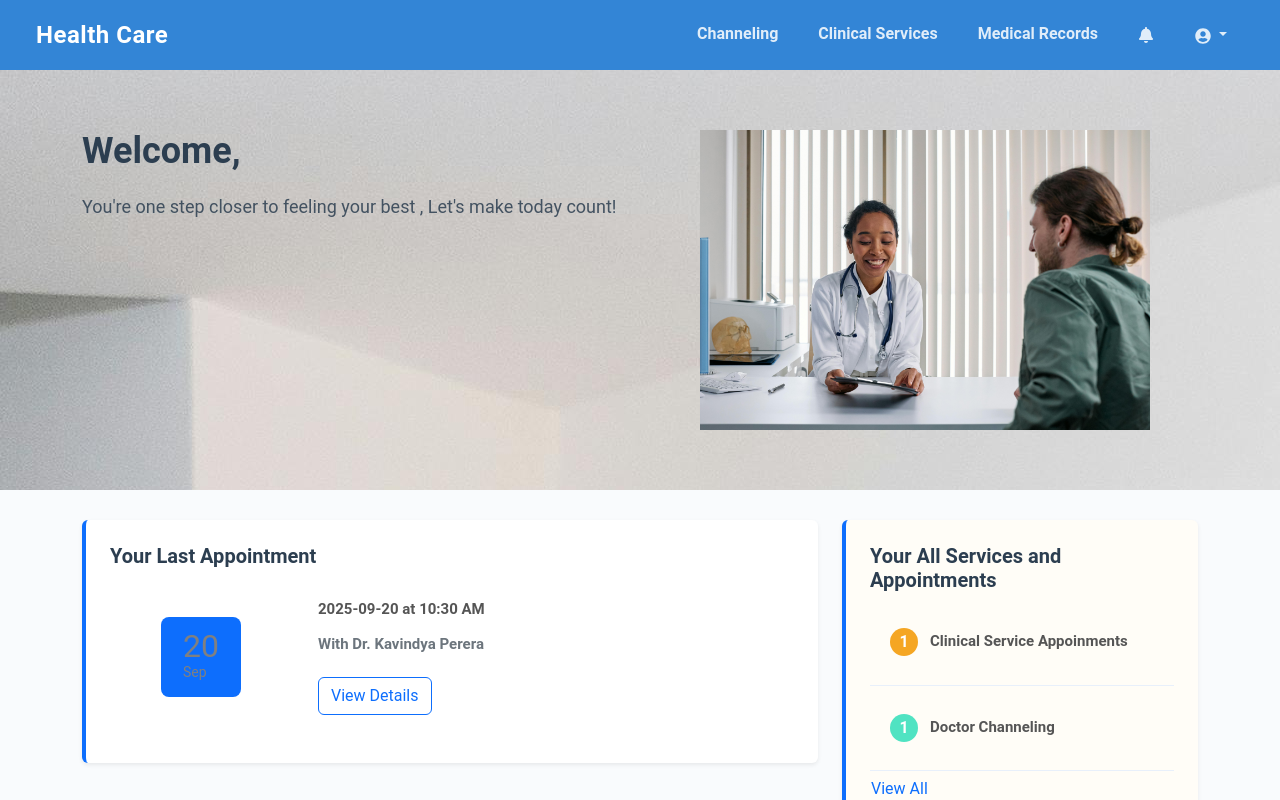
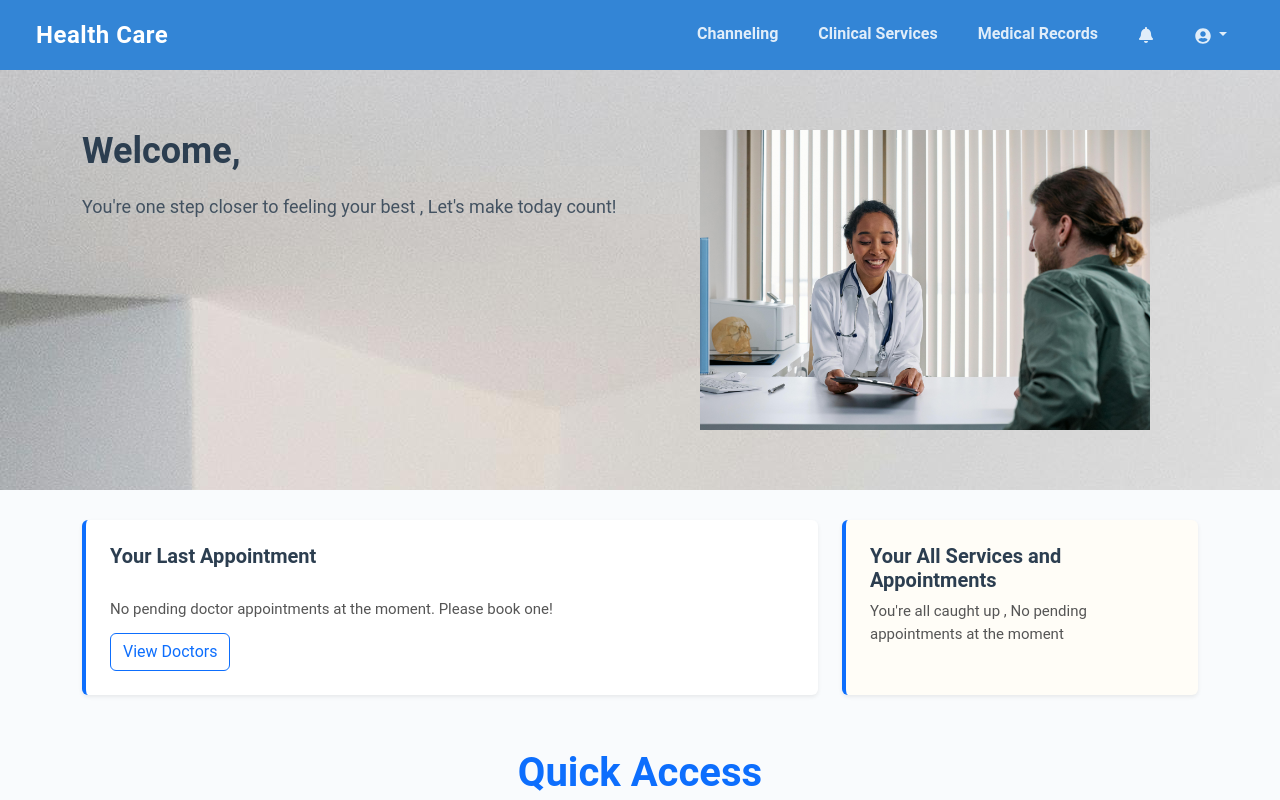
Before and after one commit to kavishka-wilagedara/healthcare-system, a React (Create React App) app in the folder frontend/: page /patient/dashboard in a window 1280 px wide. Shown: the top 800 px of the page. Built offline with nearby package versions, Linux system fonts and the light colour scheme.

Commit message:
intgrete patient details with homapage

```diff
--- a/frontend/src/patient/Channeling.jsx
+++ b/frontend/src/patient/Channeling.jsx
@@ -1,6 +1,6 @@
-import React, { useEffect, useState ,useContext } from "react";
+import React, { useEffect, useState, useContext } from "react";
 import { Row, Col, Card } from "react-bootstrap";
-import { useAsyncError, useNavigate } from "react-router-dom";
+import { useNavigate } from "react-router-dom";
 import "./Channeling.css";
 import {
   FaCheckCircle,
@@ -8,23 +8,21 @@ import {
   FaCalendarAlt,
   FaSyncAlt,
   FaClock,
-  FaMapMarkerAlt,
   FaUserCircle,
   FaPhoneAlt,
   FaRegCalendarCheck,
 } from "react-icons/fa";
 import { IoArrowBackCircleSharp } from "react-icons/io5";
-import axios from 'axios';
+import axios from "axios";
 import { UserContext } from "../common/UserContext";
-
-
+import { fetchAppointmentsByUserId } from "./hooks/useAppointment";
 
 function Channeling() {
   const navigate = useNavigate();
-  const {user , setUser} = useContext(UserContext);
+  const { user, setUser } = useContext(UserContext);
   const [showAppointments, setShowAppointments] = useState(false);
   const [showHeader, setShowHeader] = useState(true);
-  const [data,setData] = useState([]);
+  const [data, setData] = useState([]);
 
   const featureCards = [
     {
@@ -45,27 +43,29 @@ function Channeling() {
     },
   ];
 
-
   //get all doctor available times
   const fetchAppointments = async () => {
+    const userId = user?.patient?.patientId;
+    if (!userId) return;
 
-    const userId = user?.patient?.patientId
     try {
-      const response = await axios.get('http://localhost:5000/api/appointments/');
-      setData(response.data.data.filter((app)=>app?.patient?._id === userId));
-      // setFilteredData(response.data.data);
-
+      const filteredAppointments = await fetchAppointmentsByUserId(userId);
+      setData(filteredAppointments);
     } catch (error) {
-      console.error("Error fetching patients:", error);
+      console.error("Error in fetchAppointments:", error);
     }
   };
 
   //delete a appointment
   const deleteAppointment = async (appointmentId) => {
     try {
-    await axios.delete(`http://localhost:5000/api/appointments/${appointmentId}`);
+      await axios.delete(
+        `http://localhost:5000/api/appointments/${appointmentId}`
+      );
       // Update local state to remove deleted appointment
-    setData(prevData => prevData.filter(item => item._id !== appointmentId));
+      setData((prevData) =>
+        prevData.filter((item) => item._id !== appointmentId)
+      );
       // If you're using filteredData, uncomment this:
       // setFilteredData(prevData => prevData.filter(item => item._id !== appointmentId));
     } catch (error) {
@@ -73,13 +73,16 @@ function Channeling() {
     }
   };
 
+  useEffect(() => {
+    if (user?.patient?.patientId) {
+      fetchAppointments();
+    }
+  }, [user]);
 
-  // //use Effect
-  //  useEffect(() => {
-  //     fetchAppointments();
-  //   }, []);
-
-    console.log(data?.map((e)=> e),"appointments")
+  console.log(
+    data?.map((e) => e),
+    "appointments"
+  );
   const handleBookClick = () => {
     navigate("/patient/dashboard/view-all-doctors");
   };
@@ -171,9 +174,12 @@ function Channeling() {
                   <div className="appointment-header">
                     <div className="appointment-doctor-info">
                       <h4>
-                        <FaUserMd className="icon-md" /> {appt?.appointment?.doctorName}
+                        <FaUserMd className="icon-md" />{" "}
+                        {appt?.appointment?.doctorName}
                       </h4>
-                      <p className="specialty">{appt?.appointment?.specialization}</p>
+                      <p className="specialty">
+                        {appt?.appointment?.specialization}
+                      </p>
                     </div>
                     <div
                       className={`appointment-status ${getStatusClass(
@@ -194,19 +200,26 @@ function Channeling() {
                     <div className="detail-item">
                       <FaPhoneAlt className="detail-icon" />
                       <span>Contact:</span>
-                      <span className="value">{appt?.appointment?.contactNumber}</span>
+                      <span className="value">
+                        {appt?.appointment?.contactNumber}
+                      </span>
                     </div>
 
                     <div className="detail-item">
                       <FaRegCalendarCheck className="detail-icon" />
                       <span>Date:</span>
-                      <span className="value">{formatDate(appt?.createdAt)}</span>
+                      <span className="value">
+                        {formatDate(appt?.createdAt)}
+                      </span>
                     </div>
 
                     <div className="detail-item">
                       <FaClock className="detail-icon" />
                       <span>Time:</span>
-                      <span className="value">{appt?.appointment?.inTime} - {appt?.appointment?.outTime}</span>
+                      <span className="value">
+                        {appt?.appointment?.inTime} -{" "}
+                        {appt?.appointment?.outTime}
+                      </span>
                     </div>
 
                     {/* <div className="detail-item full-width">
@@ -220,7 +233,12 @@ function Channeling() {
                     {/* <button className="action-btn reschedule">
                       Reschedule
                     </button> */}
-                    <button className="action-btn cancel" onClick={() => deleteAppointment(appt._id)}>Cancel</button>
+                    <button
+                      className="action-btn cancel"
+                      onClick={() => deleteAppointment(appt._id)}
+                    >
+                      Cancel
+                    </button>
                     {/* <button className="action-btn details">View Details</button> */}
                   </div>
                 </div>
--- a/frontend/src/patient/Homepage.jsx
+++ b/frontend/src/patient/Homepage.jsx
@@ -1,4 +1,4 @@
-import React, { use, useContext, useState } from "react";
+import React, { useContext, useEffect, useState } from "react";
 import "./Homepage.css";
 import { Container, Row, Col, Card, Button } from "react-bootstrap";
 import { FaCalendarCheck, FaFileMedical } from "react-icons/fa";
@@ -7,37 +7,35 @@ import { RiFileHistoryFill } from "react-icons/ri";
 import doctorPatientImg from "../assets/images/doctor-patient.png";
 import medicalBackgroundImg from "../assets/images/medical-background.jpg";
 import healthTipImg from "../assets/images/health-tip.jpg";
-import axios from "axios";
 import { UserContext } from "../common/UserContext";
+import { fetchAppointmentsByUserId } from "./hooks/useAppointment";
+import { fetchServicesByUserId } from "./hooks/useService";
 
 function Homepage() {
   const { user } = useContext(UserContext);
   console.log(user, "user");
   const data = {
     name: user?.patient?.fullName,
+  };
+  const [services, setServices] = useState([]);
+  const [appoinments, setAppoinments] = useState([]);
 
-    pendingClinicalService: [
-      {
-        appointmentId: "ClI-0001",
-        name: "Blood Test",
-        appointmentDate: "2025-09-10",
-        appointmentTime: "9.00 AM",
-        clinicRomm: "4th Floor, Room-0029",
-      },
-    ],
-    pendingDoctorAppoinments: [
-      {
-        appointmentId: "APT-0001",
-        doctorName: "Dr. Kavindya Perera",
-        specialization: "Cardiologist",
-        appointmentDate: "2025-09-20",
-        appointmentTime: "10:30 AM",
-        consultationRoom: "4th Floor, Room-0029",
-      },
-    ],
-  };
-  // const [pendingClinicalService, setPendingClinicalService] = useState([]);
-  // const [pendingDoctorAppoinments, setPendingDoctorAppoinments] = useState([]);
+  useEffect(() => {
+    const loadAppointments = async () => {
+      if (user?.patient?.patientId) {
+        const data = await fetchAppointmentsByUserId(user.patient.patientId);
+        setAppoinments(data);
+      }
+    };
+    const loadServices = async () => {
+      if (user?.patient?.patientId) {
+        const data = await fetchServicesByUserId(user.patient.patientId);
+        setServices(data);
+      }
+    };
+    loadAppointments();
+    loadServices();
+  }, [user]);
 
   const quickAccessCards = [
     {
@@ -107,16 +105,16 @@ function Homepage() {
             <Card className="shadow-sm upcoming-card">
               <Card.Body>
                 <h3 className="card-title">Your Last Appointment</h3>
-                {data?.pendingDoctorAppoinments.length > 0 ? (
+                {appoinments.length > 0 ? (
                   <>
                     <div className="appointment-details">
                       <div className="appointment-calendar">
                         <div className="calendar-date">
                           <span className="date-number">
                             {new Date(
-                              data.pendingDoctorAppoinments[
-                                data.pendingDoctorAppoinments.length - 1
-                              ].appointmentDate
+                              appoinments[
+                                appoinments.length - 1
+                              ]?.appointment?.date
                             )
                               .getDate()
                               .toString()
@@ -124,9 +122,9 @@ function Homepage() {
                           </span>
                           <span className="date-month">
                             {new Date(
-                              data.pendingDoctorAppoinments[
-                                data.pendingDoctorAppoinments.length - 1
-                              ].appointmentDate
+                              appoinments[
+                                appoinments.length - 1
+                              ]?.appointment?.date
                             ).toLocaleString("default", {
                               month: "short",
                             })}
@@ -138,24 +136,21 @@ function Homepage() {
                         <div className="appointment-infor-with-btn">
                           <p className="appointment-time">
                             {
-                              data.pendingDoctorAppoinments[
-                                data.pendingDoctorAppoinments.length - 1
-                              ].appointmentDate
+                              appoinments[appoinments.length - 1]?.appointment
+                                ?.date
                             }{" "}
                             at{" "}
                             {
-                              data.pendingDoctorAppoinments[
-                                data.pendingDoctorAppoinments.length - 1
-                              ].appointmentTime
+                              appoinments[appoinments.length - 1]?.appointment
+                                ?.inTime
                             }
                           </p>
                           <p>
                             <strong className="appointment-doctor">
                               With{" "}
                               {
-                                data.pendingDoctorAppoinments[
-                                  data.pendingDoctorAppoinments.length - 1
-                                ].doctorName
+                                appoinments[appoinments.length - 1]?.appointment
+                                  ?.doctorName
                               }
                             </strong>
                           </p>
@@ -190,19 +185,17 @@ function Homepage() {
                 <h3 className="upcoming-card-title">
                   Your All Services and Appointments
                 </h3>
-                {data.pendingClinicalService.length +
-                  data.pendingDoctorAppoinments.length >
-                0 ? (
+                {services.length + appoinments.length > 0 ? (
                   <>
                     <div className="notification-item">
                       <div className="notification-count pending-results">
-                        {data.pendingClinicalService.length}
+                        {services.length}
                       </div>
                       <p>Clinical Service Appoinments</p>
                     </div>
                     <div className="notification-item">
                       <div className="notification-count active-prescriptions">
-                        {data.pendingDoctorAppoinments.length}
+                        {appoinments.length}
                       </div>
                       <p>Doctor Channeling</p>
                     </div>
--- /dev/null
+++ b/frontend/src/patient/hooks/useAppointment.jsx
@@ -0,0 +1,12 @@
+import axios from "axios";
+
+export const fetchAppointmentsByUserId = async (userId) => {
+  try {
+    const response = await axios.get("http://localhost:5000/api/appointments/");
+    const allAppointments = response.data.data;
+    return allAppointments.filter((app) => app?.patient?._id === userId);
+  } catch (error) {
+    console.error("Error fetching appointments:", error);
+    return [];
+  }
+};
--- /dev/null
+++ b/frontend/src/patient/hooks/useService.jsx
@@ -0,0 +1,12 @@
+import axios from "axios";
+
+export const fetchServicesByUserId = async (userId) => {
+  try {
+    const response = await axios.get(`http://localhost:5000/api/services/`);
+    const allServices = response.data.data;
+    return allServices.filter((service) => service?.patient?._id === userId);
+  } catch (error) {
+    console.error("Error fetching services:", error);
+    return [];
+  }
+};
```
Also changed, not shown: frontend/src/patient/Services.jsx (+6 -11 lines). Lines whose indentation alone changed are shown as unchanged.
